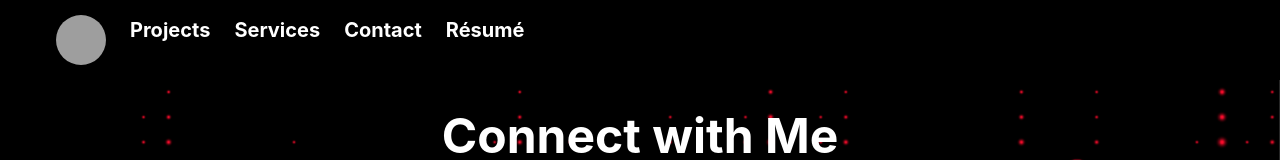
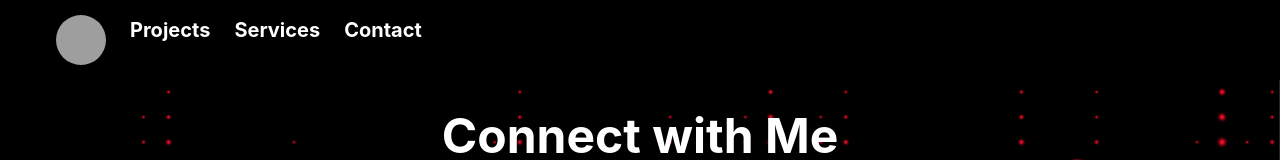
Before and after one commit to jacklion710/jacobleone-music-portfolio, a Next.js app: page /Contact in a window 1280 px wide. Shown: the top 160 px of the page. Built offline with nearby package versions, Linux system fonts and the light colour scheme; grey boxes are pictures that could not be loaded.

Commit message:
Removed Resume from navbar

```diff
--- a/components/Navbar.tsx
+++ b/components/Navbar.tsx
@@ -144,9 +144,5 @@ import {
     {
       label: 'Contact',
       href: '/Contact'
-    },
-    {
-      label: 'Résumé',
-      href: '/Resume'
     }
   ];
```
